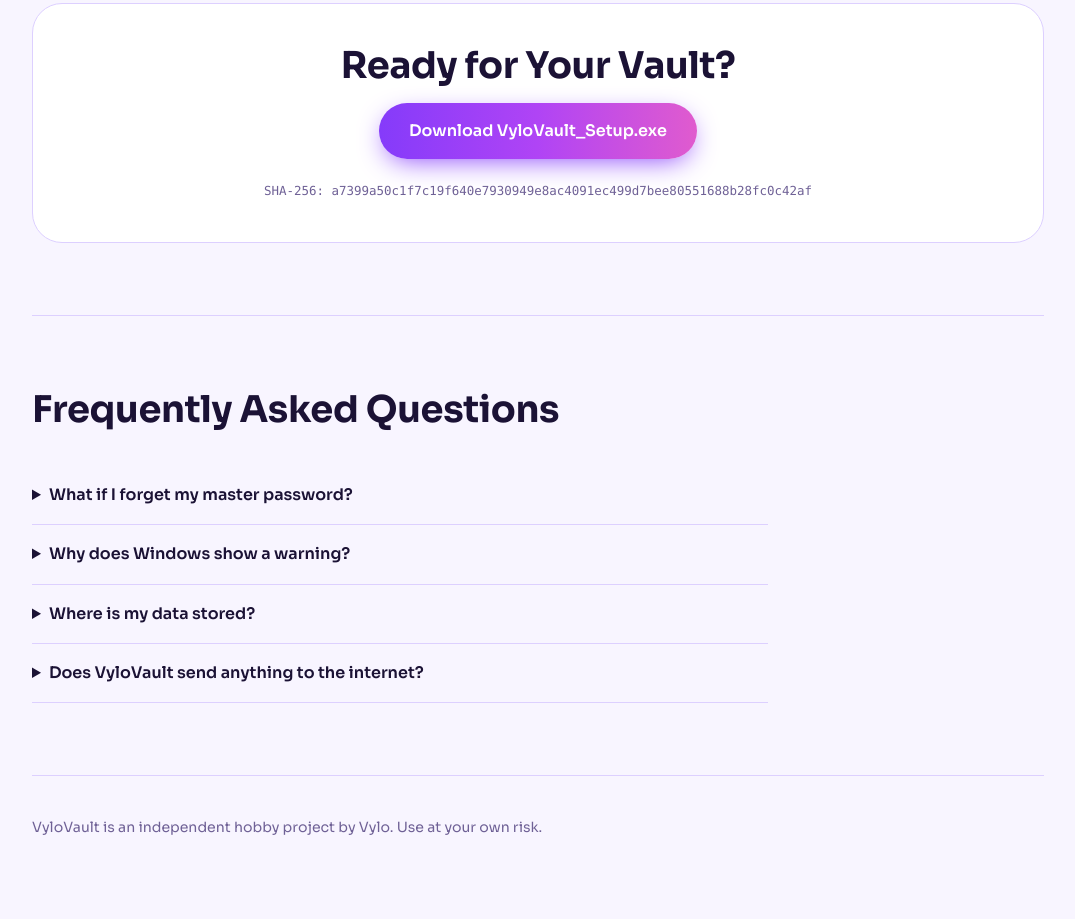
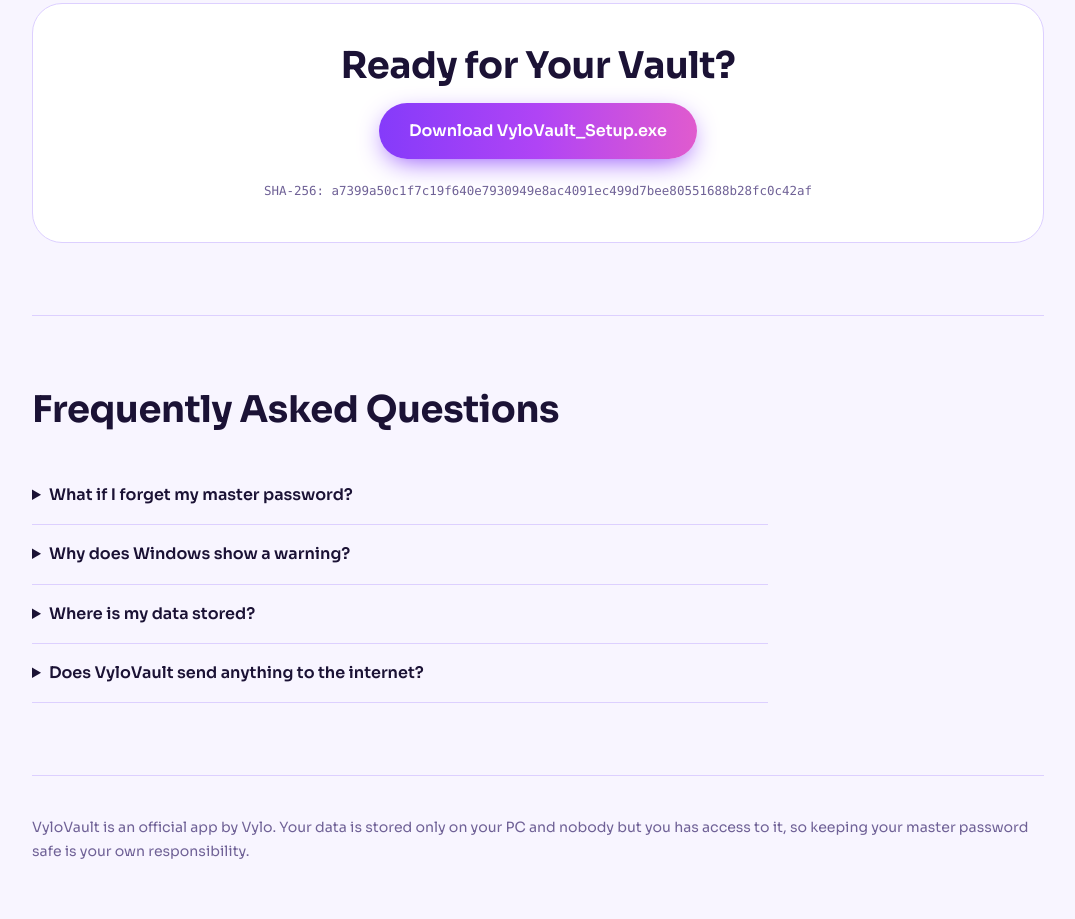
Before and after one commit to vylosoftware/Vylo, a plain HTML site: page index.html in a window 1280 px wide. Shown: the part 1750-2669 px from the top of the page, without its empty margins (102-1177 px from the left). Before the commit the page ends 2646 px from the top, so only its background shows below. Drawn offline with Linux system fonts and the light colour scheme.

Commit message:
index.html

```diff
--- a/index.html
+++ b/index.html
@@ -558,8 +558,9 @@ footer a {
 </section>
 
 <footer>
-  VyloVault is an independent hobby project by Vylo.
-  Use at your own risk.
+  VyloVault is an official app by Vylo.
+  Your data is stored only on your PC and nobody but you has access to it,
+  so keeping your master password safe is your own responsibility.
 </footer>
 
 </div>
```
